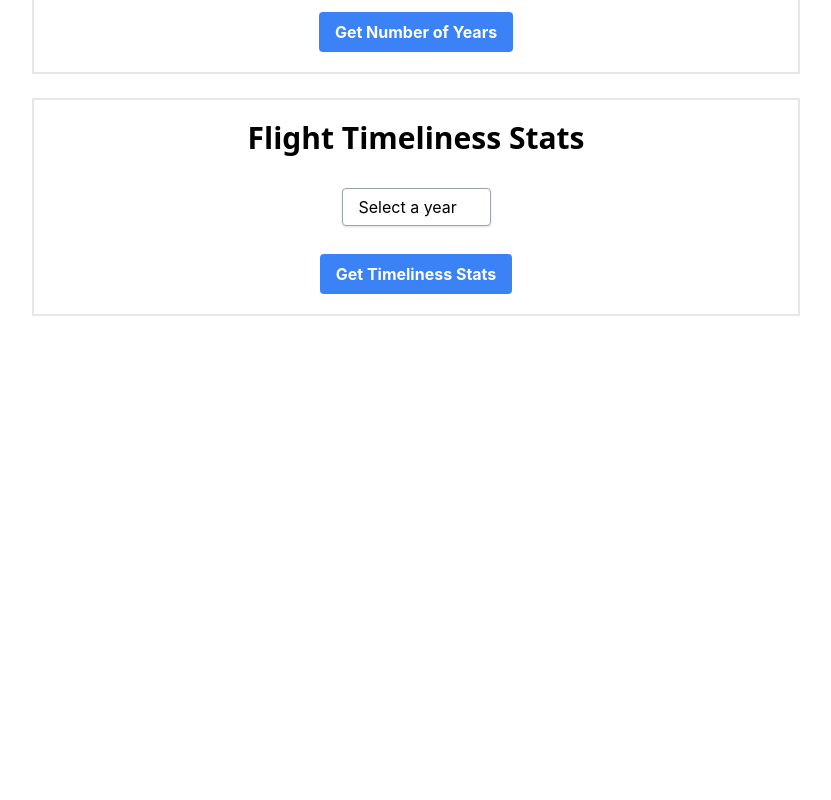
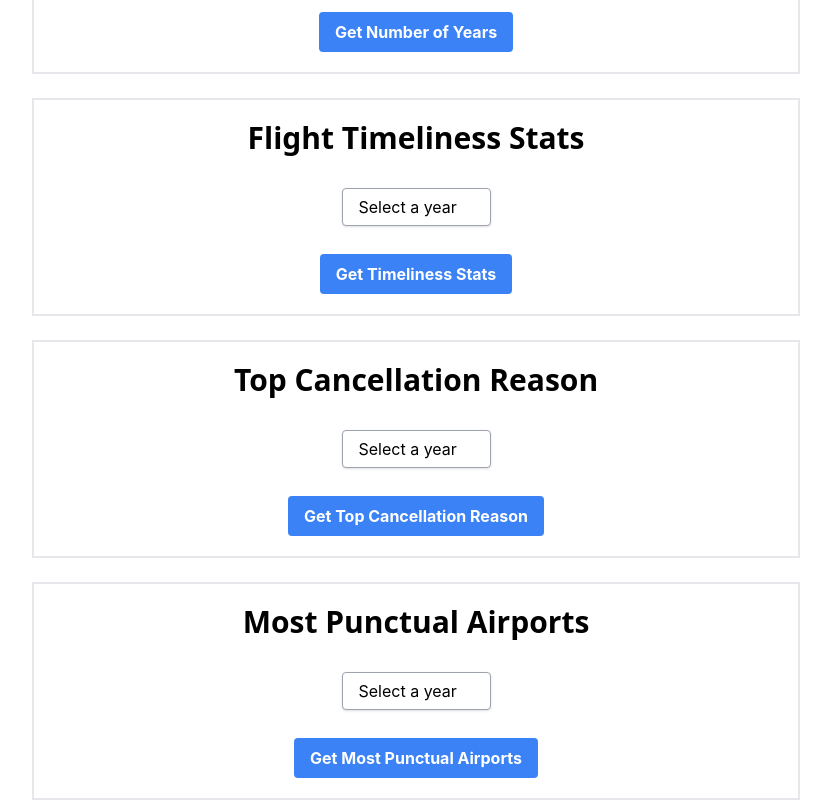
Before and after one commit to nsengupta5/Flight-Analyzer, a React (Create React App) app in the folder frontend/: page /data-analysis in a window 1280 px wide. Shown: the part 498-1298 px from the top of the page, without its empty margins (224-1055 px from the left). Before the commit the page ends 814 px from the top, so only its background shows below. Built offline with nearby package versions, Linux system fonts and the light colour scheme.

Commit message:
Added most punctual airports

```diff
--- /dev/null
+++ b/frontend/src/components/tasks/Part1/MostPunctualAirports.js
@@ -0,0 +1,57 @@
+import React, { useState } from 'react';
+import axios from 'axios';
+import Select from '../../form/Select';
+import Submit from '../../form/Submit';
+import Plot from 'react-plotly.js';
+
+function MostPunctualAirports() {
+  const years = [1987, 1997, 2007, 2017];
+  const [year, setYear] = useState('');
+  const [puncAirports, setPuncAirports] = useState([]);
+
+  const handleYearChange = (e) => {
+    setYear(e.target.value);
+  }
+
+  const handleSubmit = (e) => {
+    e.preventDefault();
+
+    // Use axios to send the data to the backend
+    axios.post('/api/most-punctual-airports', {
+      // Cast the years to integers
+      year: Number(year)
+    })
+      .then((response) => {
+        setPuncAirports(response.data.most_punctual_airports);
+      })
+      .catch((error) => {
+        console.log(error);
+      }
+      )};
+
+  return (
+    <div class="flex flex-col justify-center items-center w-3/5 border-2 border-grey p-5">
+      <h1 class="text-black text-3xl font-sans font-semibold mb-8">Most Punctual Airports</h1>
+      <form onSubmit={handleSubmit} class="w-full">
+        <div class="flex flex-col justify-center items-center w-full">
+          <div>
+            <Select placeholder="Select a year" options={years} label="year" onChange={handleYearChange} />
+          </div>
+          <div class="mt-7">
+            <Submit placeholder="Get Most Punctual Airports"/>
+          </div>
+        </div>
+      </form>
+      {puncAirports.length > 0 &&
+        <>
+          <p class="text-black text-1xl font-sans font-semibold mt-5">Most Punctual Airports in {year}:</p>
+          {puncAirports.map((airport, index) => (
+          <p key={index} class="text-black text-sm font-sans font-md mt-3">{(index + 1)}) {airport}</p>
+        ))}
+        </>
+      }
+    </div>
+  )
+}
+
+export default MostPunctualAirports;
--- /dev/null
+++ b/frontend/src/components/tasks/Part1/TopCancellationReason.js
@@ -0,0 +1,61 @@
+import React, { useState } from 'react';
+import axios from 'axios';
+import Select from '../../form/Select';
+import Submit from '../../form/Submit';
+
+function getYears() {
+  const startYear = 1987;
+  const endYear = 2020;
+  const years = [];
+
+  for (let i = startYear; i <= endYear; i++) {
+    years.push(i);
+  }
+  return years;
+}
+
+function TopCancellationReason() {
+  const years = getYears();
+  const [year, setYear] = useState('');
+  const [reason, setReason] = useState('');
+
+  const handleYearChange = (e) => {
+    setReason('');
+    setYear(e.target.value);
+  }
+
+  const handleSubmit = (e) => {
+    e.preventDefault();
+
+    // Use axios to send the data to the backend
+    axios.post('/api/top-cancellation-reason', {
+      // Cast the years to integers
+      year: Number(year)
+    })
+      .then((response) => {
+        setReason(response.data.top_reason);
+      })
+      .catch((error) => {
+        console.log(error);
+      }
+      )};
+
+  return (
+    <div class="flex flex-col justify-center items-center w-3/5 border-2 border-grey p-5">
+      <h1 class="text-black text-3xl font-sans font-semibold mb-8">Top Cancellation Reason</h1>
+      <form onSubmit={handleSubmit} class="w-full">
+        <div class="flex flex-col justify-center items-center w-full">
+          <div>
+            <Select placeholder="Select a year" options={years} label="year" onChange={handleYearChange} />
+          </div>
+          <div class="mt-7">
+            <Submit placeholder="Get Top Cancellation Reason"/>
+          </div>
+        </div>
+      </form>
+      {reason !== '' && <p class="text-black text-1xl font-sans font-semibold mt-5">Top Cancellation Reason: {reason}</p>}
+    </div>
+  )
+}
+
+export default TopCancellationReason;
--- a/frontend/src/components/tasks/Part1/TotalFlightsRange.js
+++ b/frontend/src/components/tasks/Part1/TotalFlightsRange.js
@@ -12,6 +12,10 @@ function getYears() {
     years.push(i);
   }
   return years;
+}
+
+function isValidRange(startYear, endYear) {
+  return startYear <= endYear;
 }
 
 function TotalFlightsRange() {
@@ -32,6 +36,12 @@ function TotalFlightsRange() {
 
   const handleSubmit = (e) => {
     e.preventDefault();
+
+    if (!isValidRange(Number(startYear), Number(endYear))) {
+      alert('Invalid range');
+      return;
+    }
+
     // Use axios to send the data to the backend
     axios.post('/api/total-flights-range', {
       // Cast the years to integers
--- a/frontend/src/pages/DataAnalysis.js
+++ b/frontend/src/pages/DataAnalysis.js
@@ -2,6 +2,8 @@ import React from 'react';
 import TotalFlightsRange from '../components/tasks/Part1/TotalFlightsRange';
 import TotalFLightsList from '../components/tasks/Part1/TotalFlightsList';
 import FlightTimeliness from '../components/tasks/Part1/FlightTimeliness';
+import TopCancellationReason from '../components/tasks/Part1/TopCancellationReason';
+import MostPunctualAirports from '../components/tasks/Part1/MostPunctualAirports';
 
 function DataAnalysis() {
   return (
@@ -13,6 +15,10 @@ function DataAnalysis() {
         <TotalFLightsList />
         <br />
         <FlightTimeliness />
+        <br />
+        <TopCancellationReason />
+        <br />
+        <MostPunctualAirports />
     </div>
   )
 }
```
Also changed, not shown: 1 other file (tests, documents, lock files or other folders).
